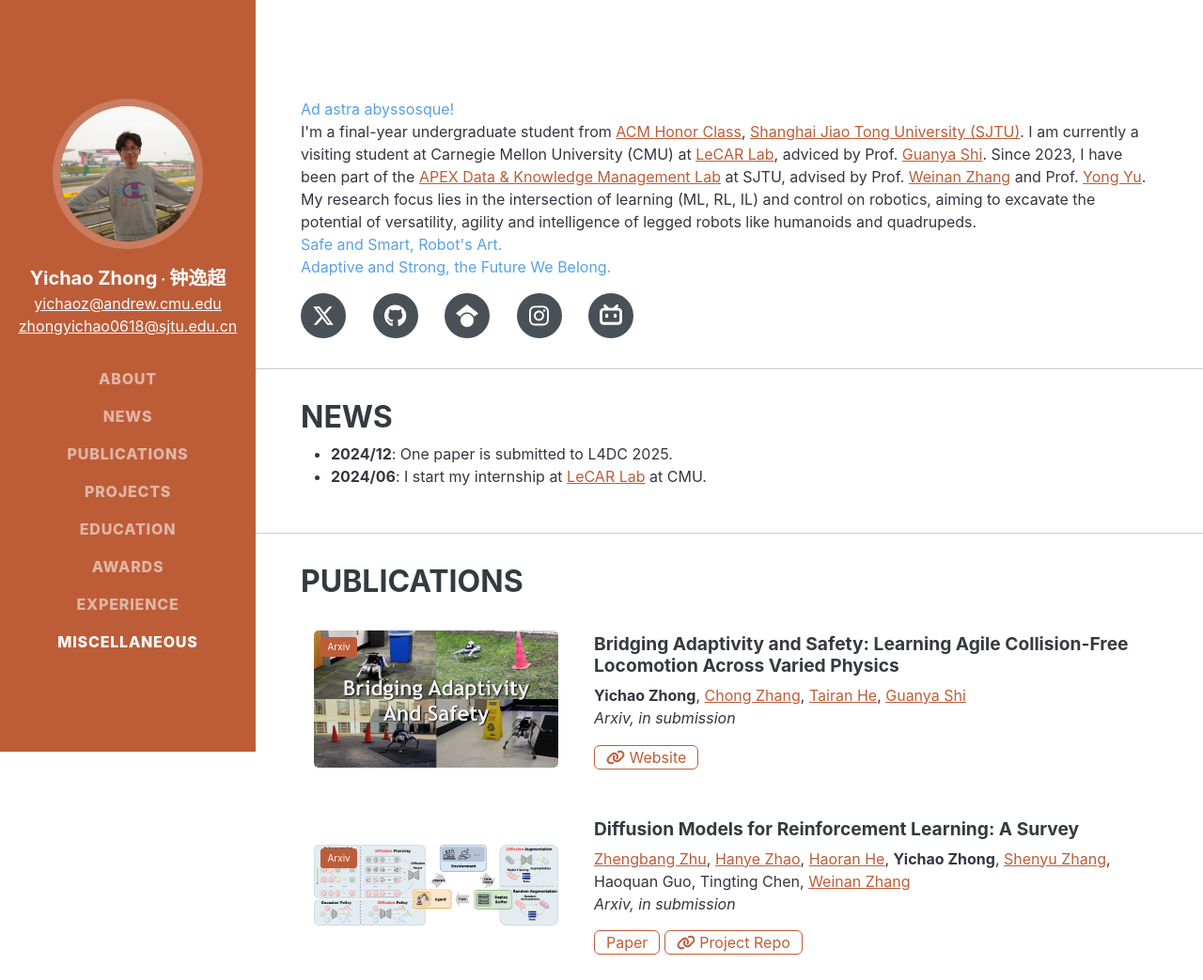
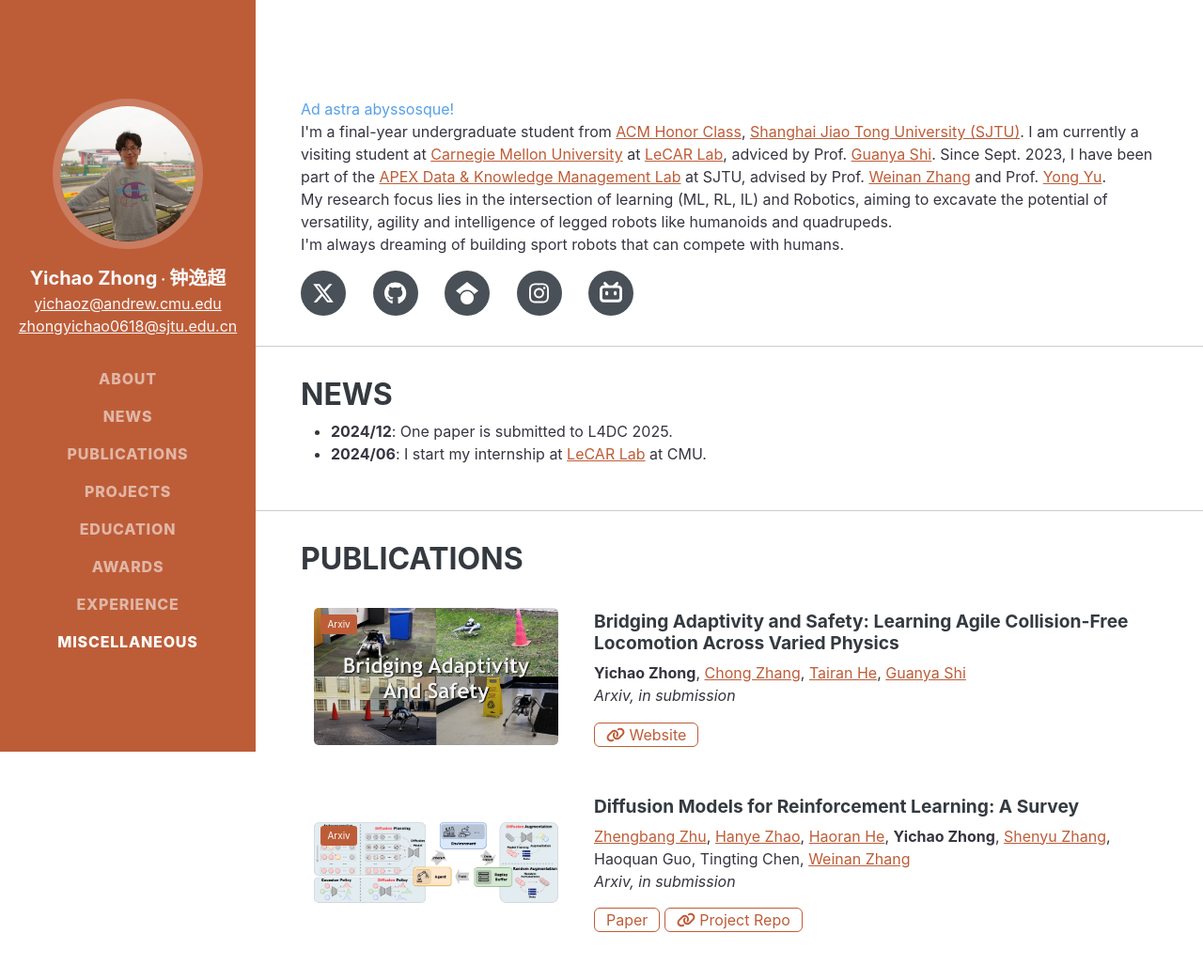
Before and after one commit to z-taylcr7/z-taylcr7.github.io, a plain HTML site: page index.html in a window 1280 px wide. Shown: the top 1043 px of the page at 94% size. Drawn offline with nearby package versions, Linux system fonts and the light colour scheme; some icons are missing; a web font is replaced by a local one.

Commit message:
change bio

```diff
--- a/index.html
+++ b/index.html
@@ -79,12 +79,13 @@
     <div class="authors" style="color:rgb(87, 161, 231);">Ad astra abyssosque! <br> </div>
 
 I'm a final-year undergraduate student from <a href="https://acm.sjtu.edu.cn/home">ACM Honor Class</a>, <a href="https://www.sjtu.edu.cn">Shanghai Jiao Tong University (SJTU)</a>.
-I am currently a visiting student at Carnegie Mellon University (CMU) at <a href="https://lecar-lab.github.io/">LeCAR Lab</a>, adviced by Prof. <a href="https://gshi.me/">Guanya Shi</a>.
-Since 2023, I have been part of the <a href="https://apex.sjtu.edu.cn/">APEX Data & Knowledge Management Lab</a> at SJTU, advised by Prof. <a href="https://wnzhang.net/">Weinan Zhang</a> and Prof. <a href="https://apex.sjtu.edu.cn/members/yyu">Yong Yu</a>.<br>
+I am currently a visiting student at <a href="https://cmu.edu">Carnegie Mellon University</a> at <a href="https://lecar-lab.github.io/">LeCAR Lab</a>, adviced by Prof. <a href="https://gshi.me/">Guanya Shi</a>.
+Since Sept. 2023, I have been part of the <a href="https://apex.sjtu.edu.cn/">APEX Data & Knowledge Management Lab</a> at SJTU, advised by Prof. <a href="https://wnzhang.net/">Weinan Zhang</a> and Prof. <a href="https://apex.sjtu.edu.cn/members/yyu">Yong Yu</a>.<br>
 
-My research focus lies in the intersection of learning (ML, RL, IL) and control on robotics,
+My research focus lies in the intersection of learning (ML, RL, IL) and Robotics,
 aiming to excavate the potential of versatility, agility and intelligence of legged robots like humanoids and quadrupeds.<br>
-<div class="authors" style="color:rgb(87, 161, 231);">Safe and Smart, Robot's Art. <br>Adaptive and Strong, the Future We Belong. </div>
+I'm always dreaming of building sport robots that can compete with humans.<br>
+<!-- <div class="authors" style="color:rgb(87, 161, 231);">Safe and Smart, Robot's Art. <br>Adaptive and Strong, the Future We Belong. </div> -->
 
 </p>
                     <div class="social-icons">
```
Also changed, not shown: 1 other file.
